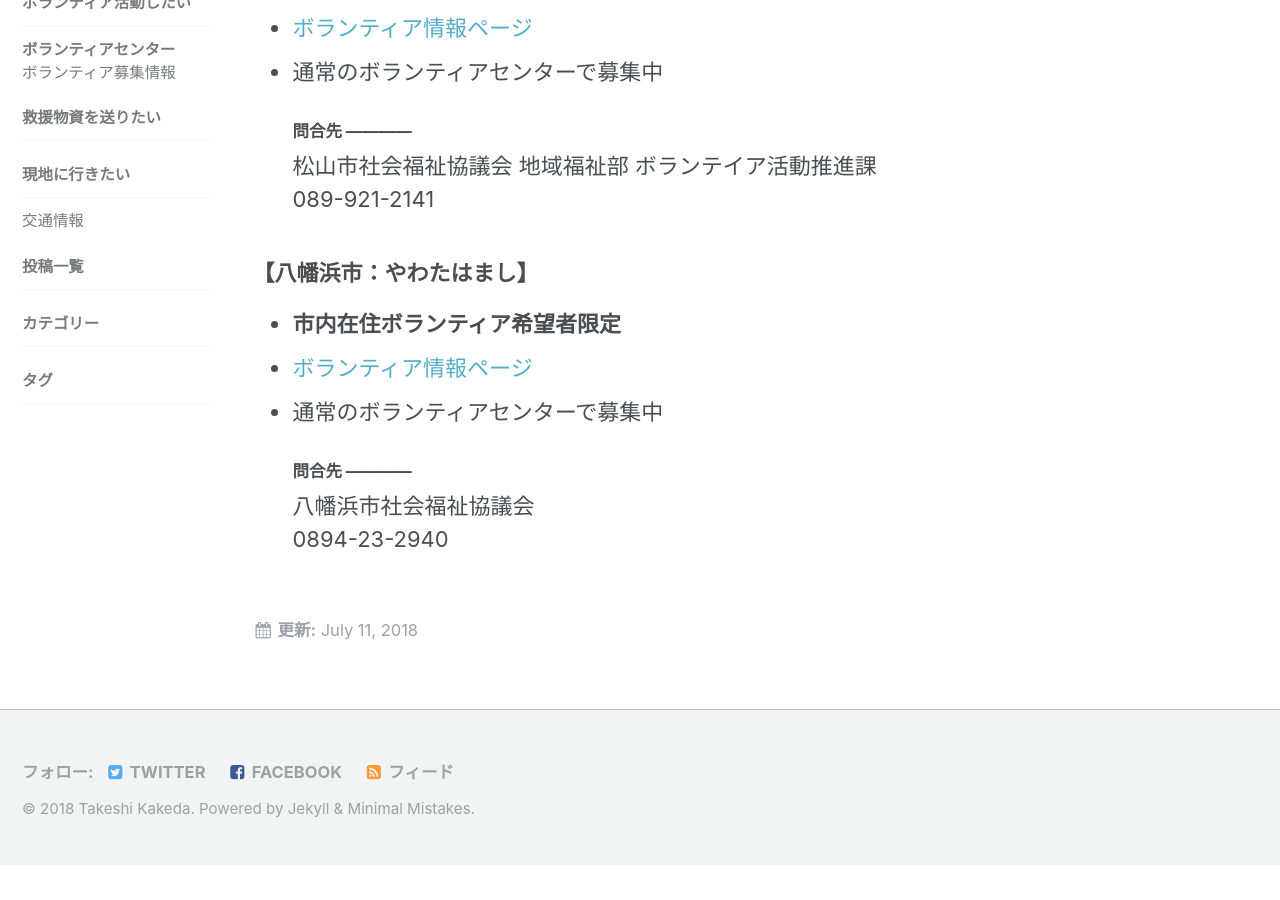
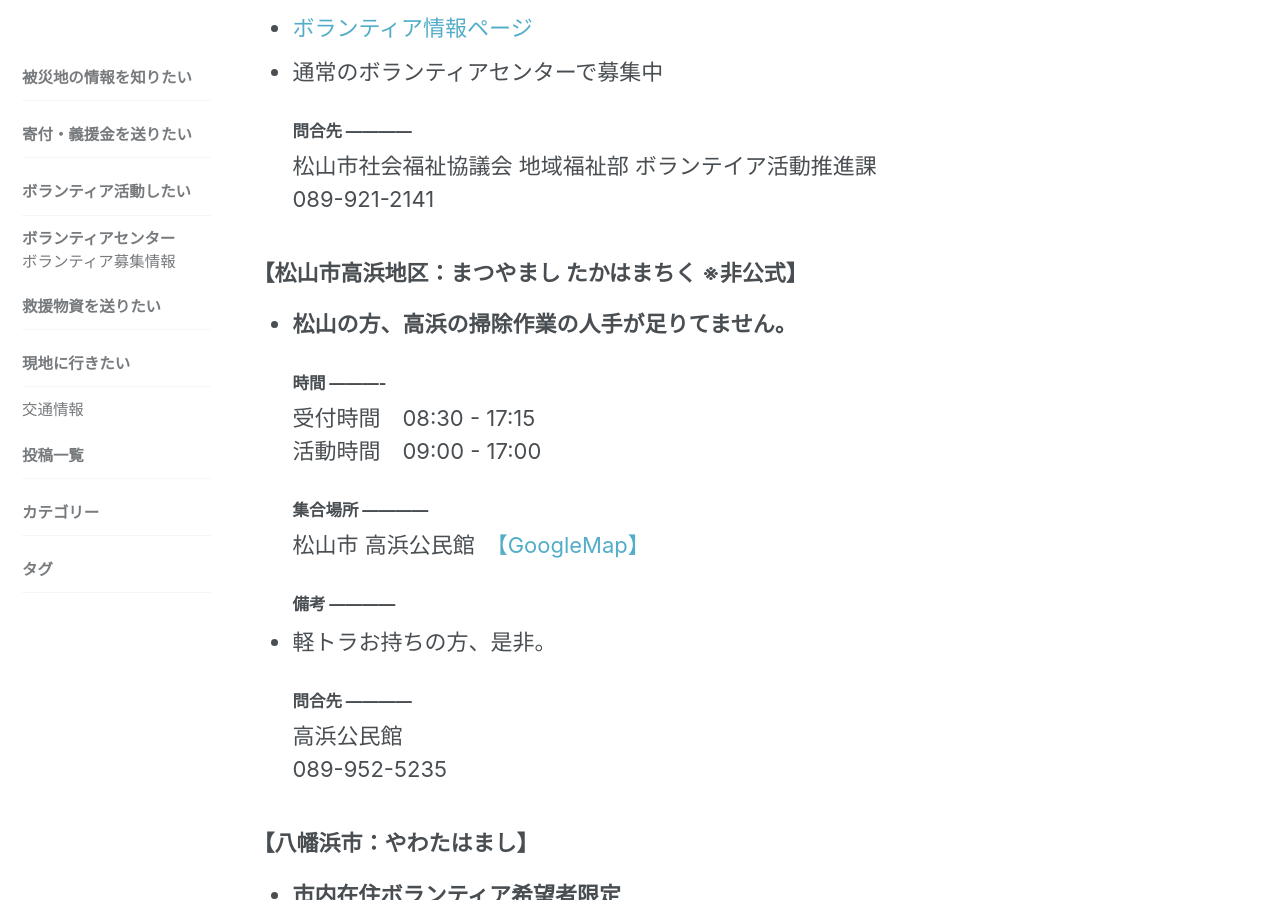
Before and after one commit to cheerup-ehime/cheerup-ehime.github.io, a Jekyll site: the page built from _pages/volunteer.md, in a window 1280 px wide and 900 px high, scrolled down 6015 px. Built offline with Jekyll 4.4.1, drawn with Linux system fonts in a browser that asks for light colours; before the commit the page ends 6880 px from its top, so only the background shows below that.

Commit message:
Update volunteer.md

```diff
--- a/_pages/volunteer.md
+++ b/_pages/volunteer.md
@@ -131,6 +131,18 @@ modified: 2018-07-11 23:01:29
 #### 問合先 ------------
 松山市社会福祉協議会 地域福祉部 ボランテイア活動推進課<br>089-921-2141
 
+### 【松山市高浜地区：まつやまし たかはまちく ※非公式】
+- **松山の方、高浜の掃除作業の人手が足りてません。**
+#### 時間 ----------
+受付時間　08:30 - 17:15<br>
+活動時間　09:00 - 17:00
+#### 集合場所 ------------
+松山市 高浜公民館　[【GoogleMap】](https://goo.gl/maps/1BkkXXC8DBC2)
+#### 備考 ------------
+- 軽トラお持ちの方、是非。
+#### 問合先 ------------
+高浜公民館<br>089-952-5235
+
 ### 【八幡浜市：やわたはまし】
 - **市内在住ボランティア希望者限定**
 - [ボランティア情報ページ](http://www.yawatahamashi-syakyo.jp/gouusaigai1.html)
```
